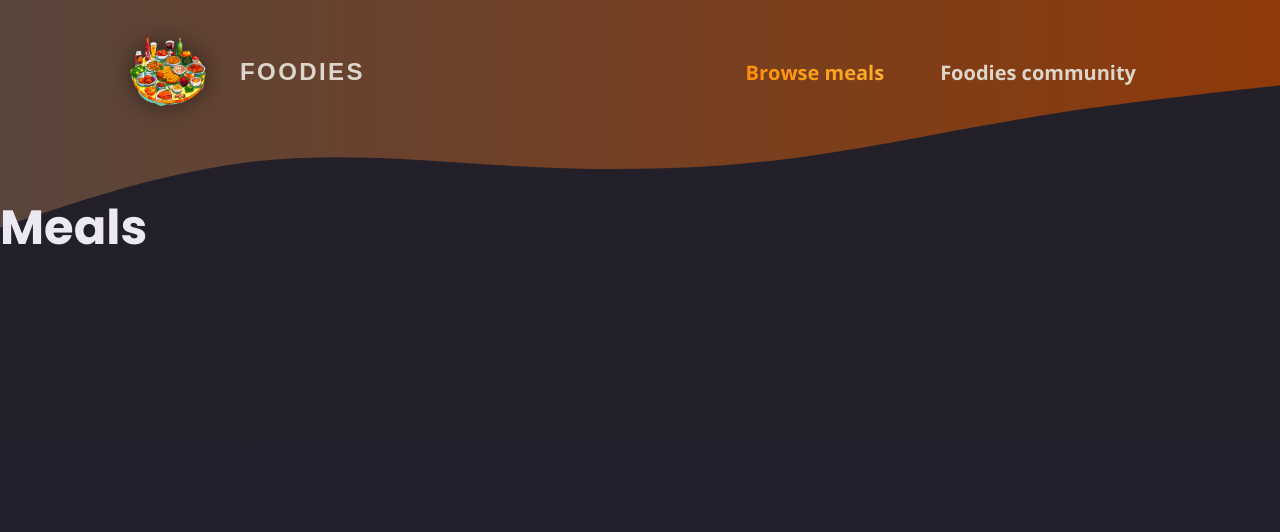
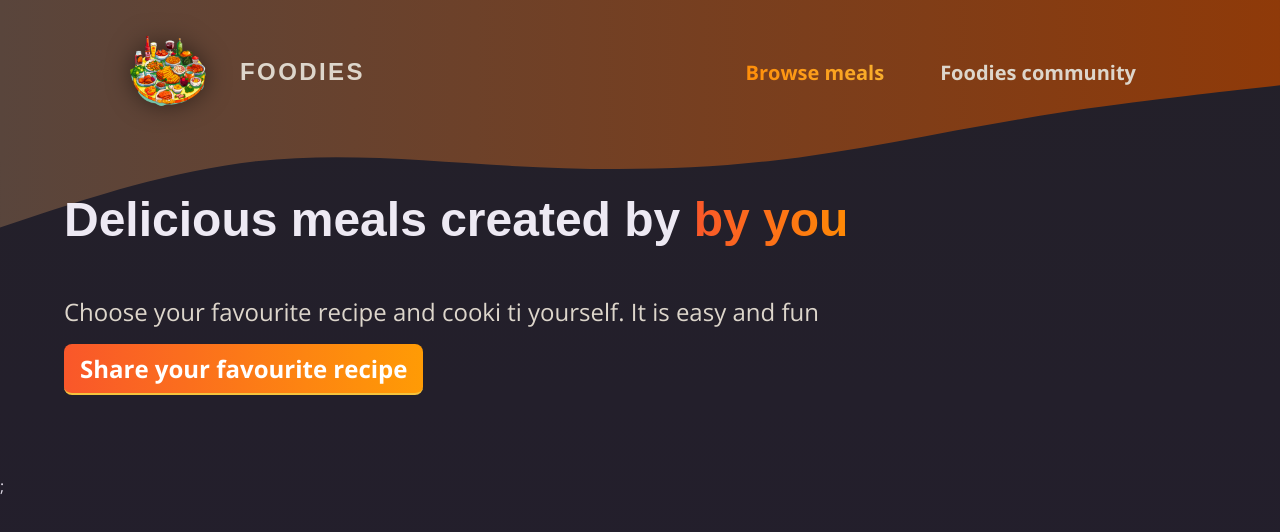
Before and after one commit to biancavlz/foodies, a Next.js app: page /meals in a window 1280 px wide. Shown: the top 532 px of the page. Built offline with nearby package versions, Linux system fonts and the light colour scheme.

Commit message:
Add styling to the meals page

```diff
--- /dev/null
+++ b/app/meals/page.module.css
@@ -0,0 +1,51 @@
+.header {
+  gap: 3rem;
+  margin: 3rem auto 5rem auto;
+  width: 90%;
+  max-width: 75rem;
+  color: #ddd6cb;
+  font-size: 1.5rem;
+}
+
+.header h1 {
+  font-family: "Montserrat", sans-serif;
+}
+
+.highlight {
+  background: linear-gradient(90deg, #f9572a, #ff8a05);
+  background-clip: text;
+  -webkit-background-clip: text;
+  -webkit-text-fill-color: transparent;
+}
+
+.header p {
+  margin: 0;
+}
+
+.cta a {
+  display: inline-block;
+  margin-top: 1rem;
+  padding: 0.5rem 1rem;
+  border-radius: 0.5rem;
+  background: linear-gradient(90deg, #f9572a, #ff9b05);
+  color: #ffffff;
+  font-weight: bold;
+  text-decoration: none;
+}
+
+.loading {
+  text-align: center;
+  animation: loading 1.2s ease-in-out infinite;
+}
+
+@keyframes loading {
+  0% {
+    color: #e9e9e9;
+  }
+  50% {
+    color: #b89b84;
+  }
+  100% {
+    color: #e9e9e9;
+  }
+}
--- a/app/meals/page.tsx
+++ b/app/meals/page.tsx
@@ -1,5 +1,24 @@
+import Link from "next/link";
+import styles from "./page.module.css";
+
 function Home() {
-  return <h1>Meals</h1>;
+  return (
+    <>
+      <header className={styles.header}>
+        <h1>
+          Delicious meals created by{" "}
+          <span className={styles.highlight}>by you</span>
+        </h1>
+        <p>
+          Choose your favourite recipe and cooki ti yourself. It is easy and fun
+        </p>
+        <p className={styles.cta}>
+          <Link href="/meals/share">Share your favourite recipe</Link>
+        </p>
+      </header>
+      <main className={styles.main}></main>;
+    </>
+  );
 }
 
 export default Home;
```
